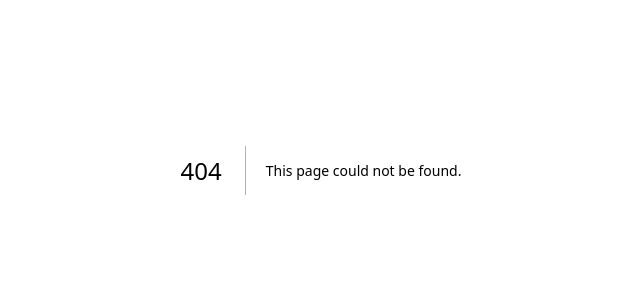
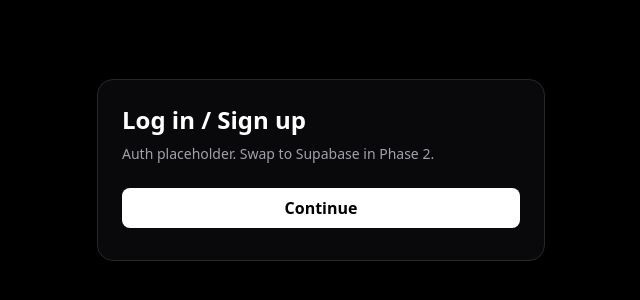
Before and after one commit to primelolaclinton444/fvf, a Next.js app: page /auth in a window 1280 px wide. Before the commit this address had no page. Shown: the part 230-530 px from the top of the page, without its empty margins (319-959 px from the left). Built offline with nearby package versions, Linux system fonts and the light colour scheme.

Commit message:
Create page.tsx

```diff
--- /dev/null
+++ b/app/auth/page.tsx
@@ -0,0 +1,24 @@
+'use client';
+import { useRouter, useSearchParams } from 'next/navigation';
+import { useAuth } from '@/contexts/AuthContext';
+
+export default function AuthPage() {
+  const { login, logout, authed } = useAuth();
+  const router = useRouter();
+  const params = useSearchParams();
+  const redirect = params.get('redirect') ?? '/arcade';
+
+  const doLogin = () => { login(); router.push(redirect); };
+  const doLogout = () => { logout(); router.push('/'); };
+
+  return (
+    <div className="min-h-screen bg-black text-white flex items-center justify-center px-4">
+      <div className="max-w-md w-full rounded-2xl border border-zinc-800 bg-zinc-950 p-6">
+        <h1 className="text-2xl font-bold mb-2">Log in / Sign up</h1>
+        <p className="text-sm text-zinc-400 mb-6">Auth placeholder. Swap to Supabase in Phase 2.</p>
+        <button onClick={doLogin} className="w-full px-4 py-2 rounded-lg bg-white text-black font-semibold mb-2">Continue</button>
+        {authed && <button onClick={doLogout} className="w-full px-4 py-2 rounded-lg border border-zinc-800 text-sm">Sign out</button>}
+      </div>
+    </div>
+  );
+}
```
